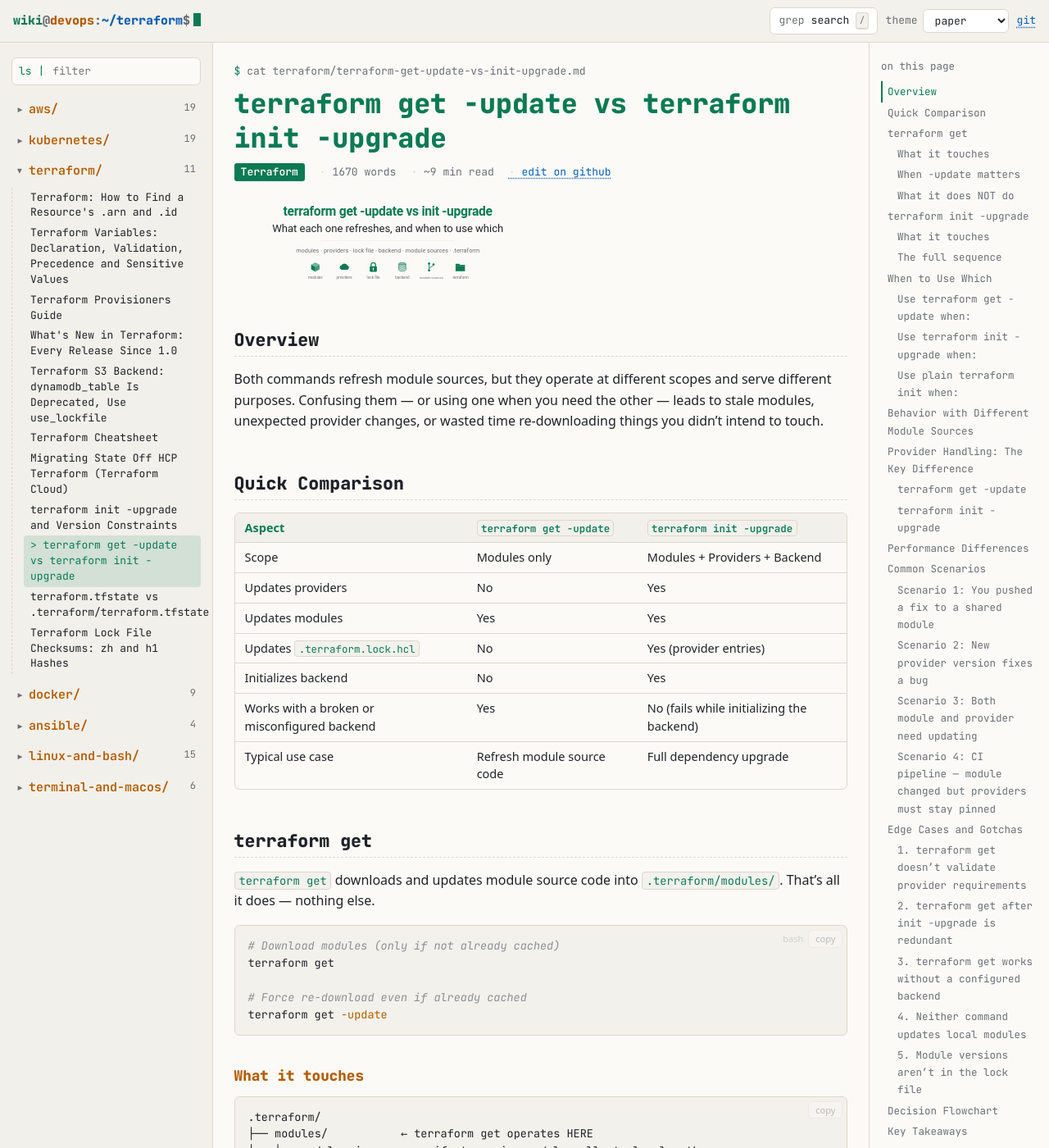
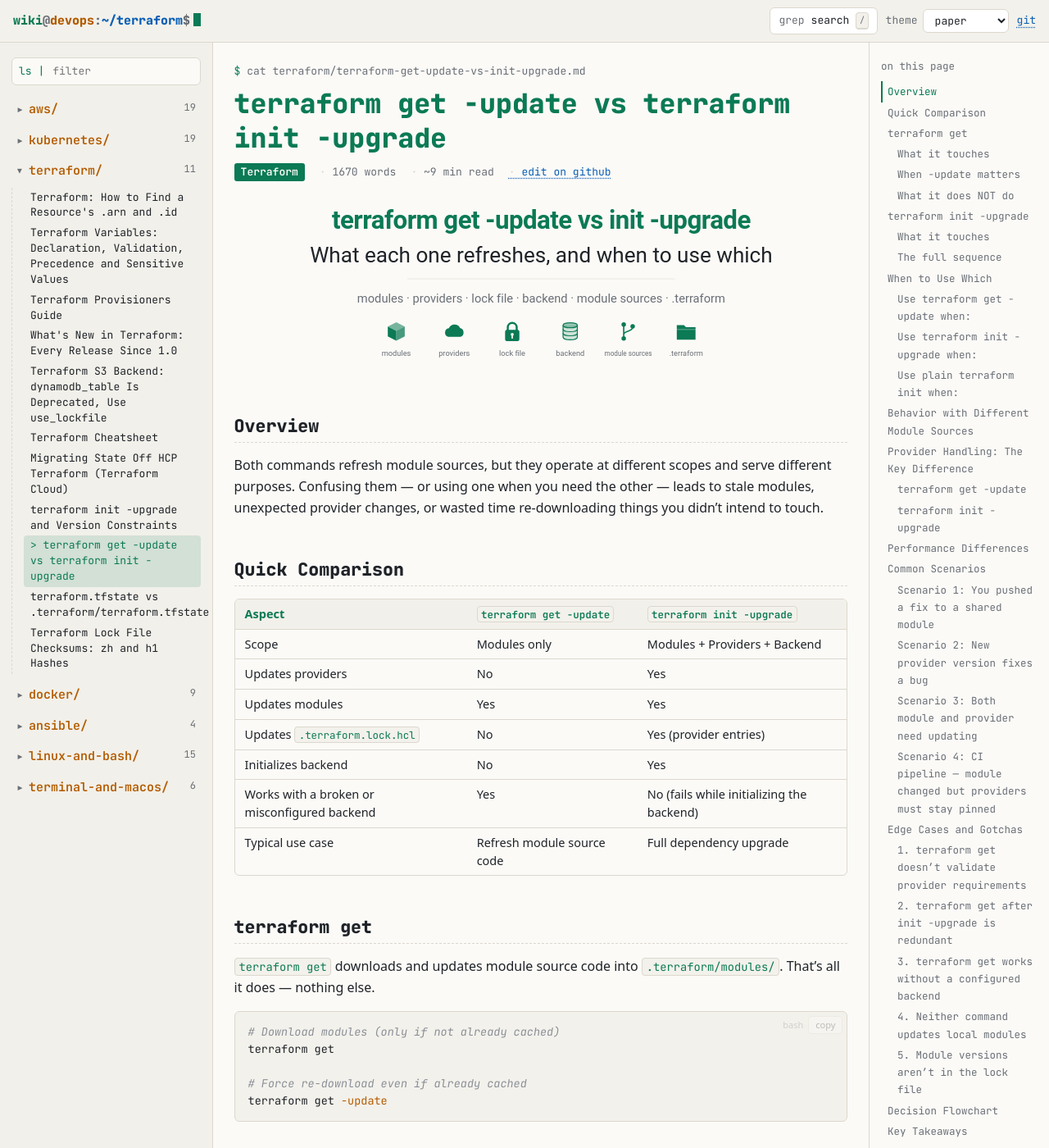
Before and after one commit to dcorneschi/documentation, a Jekyll site: the page built from terraform-get-update-vs-init-upgrade/index.md, in a window 1280 px wide and 1400 px high. Shown: the whole window at 82% size. Built offline with Jekyll 4.4.1, drawn with Linux system fonts in a browser that asks for light colours; our own code applies the rules of GitHub Pages for plain Markdown files.

Commit message:
Full-width covers and centered diagrams
- article covers span the whole text column
- diagram previews (60% wide) are centered

Co-Authored-By: Claude Opus 5.5 <noreply@anthropic.com>

```diff
--- a/assets/css/tty.css
+++ b/assets/css/tty.css
@@ -181,9 +181,8 @@ kbd {
 .toc li a.active { color: var(--accent); border-left-color: var(--accent); }
 
 /* ---------- cover (inlined and recoloured by _plugins/themed_covers.rb) ---------- */
-.cover { width: 50%; min-width: 320px; margin: 0 0 28px; }
+.cover { width: 100%; margin: 0 0 28px; }
 .cover-svg { display: block; width: 100%; height: auto; }
-@media (max-width: 640px) { .cover { width: 100%; min-width: 0; } }
 
 /* ---------- article text ---------- */
 /* Running text in a proportional font: monospace gives every space a full
@@ -212,8 +211,8 @@ kbd {
 .prose img { max-width: 100%; height: auto; border-radius: 6px; }
 /* Diagram previews: at most 60% of the text column (and 520px tall);
    each one links to the full-size SVG. */
-.prose a:has(> img) { display: block; max-width: 60%; cursor: zoom-in; }
-.prose a:has(> img) img { display: block; width: 100%; max-height: 520px; object-fit: contain; object-position: left top; }
+.prose a:has(> img) { display: block; max-width: 60%; margin: 0 auto; cursor: zoom-in; }
+.prose a:has(> img) img { display: block; width: 100%; max-height: 520px; object-fit: contain; object-position: center top; }
 @media (max-width: 900px) { .prose a:has(> img) { max-width: 100%; } }
 .prose a:has(> img) { text-decoration: none; }
 .prose hr { border: 0; border-top: 1px dashed var(--border); margin: 2em 0; }
```
